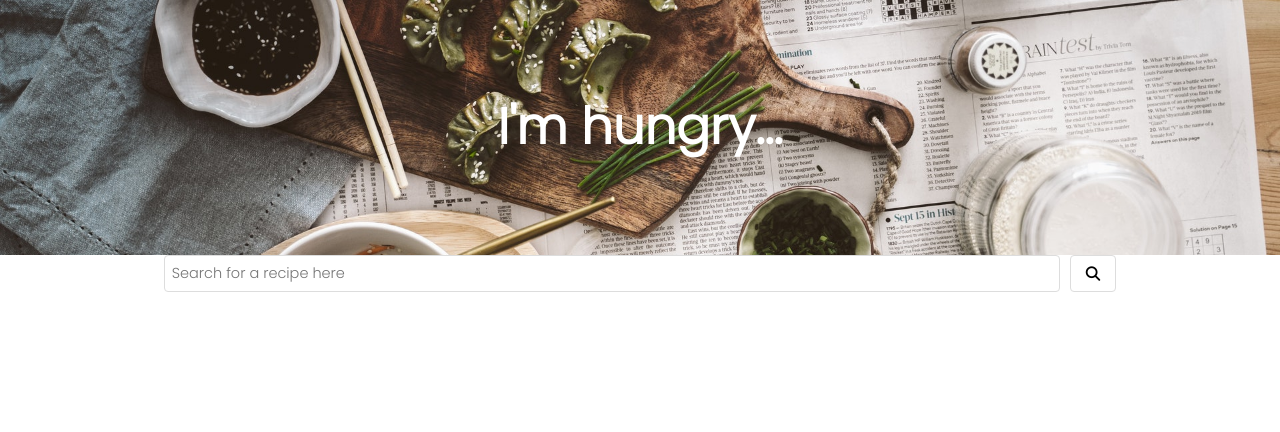
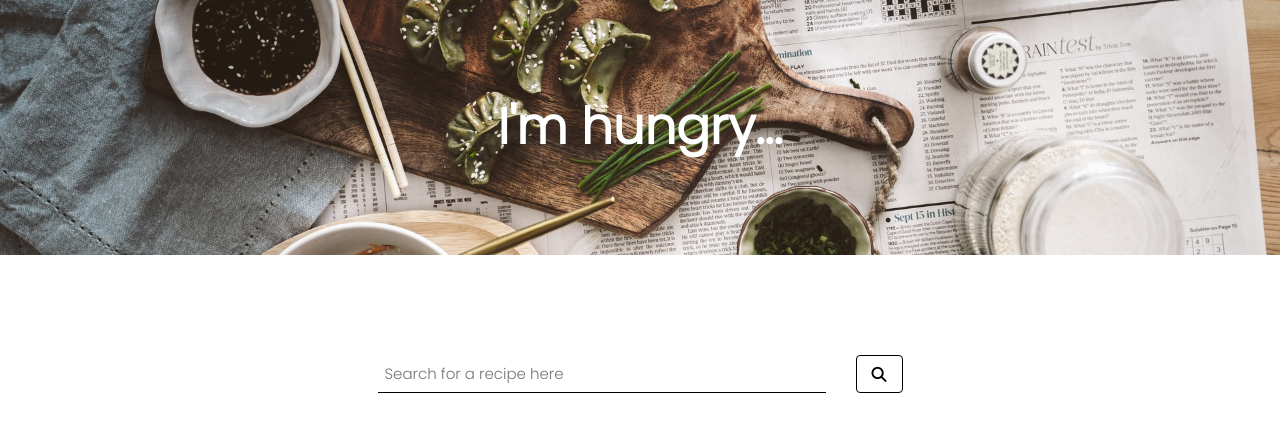
Before and after one commit to karynhuynh/recipe-react, a React (Create React App) app: page / in a window 1280 px wide. Shown: the top 432 px of the page. Built offline with nearby package versions, Linux system fonts and the light colour scheme; no server answers; the HTML template or start-up script is replaced by a standard one.

Commit message:
Updated css

```diff
--- a/src/Recipe.css
+++ b/src/Recipe.css
@@ -6,25 +6,29 @@
 
 .Recipe input,
 .Recipe button {
-  border: 1px solid #ddd;
-  border-radius: 4px;
-  font-size: 14.5px;
+  font-size: 15px;
+  margin-top: 100px;
 }
 
 .Recipe input {
   font-family: "Poppins", sans-serif;
-  width: 70%;
+  width: 35%;
   padding: 7px;
+  border: none;
+  border-bottom: 1px solid #000;
 }
 
 .Recipe button {
+  border: 1px solid #000;
+  border-radius: 4px;
   padding: 9.5px 15px;
+  color: #000;
   background: #fff;
-  margin-left: 10px;
+  margin-left: 30px;
   transition: 0.5s ease-in-out;
 }
 
 .Recipe button:hover {
+  background: #000;
   color: #fff;
-  background: #000;
 }
--- a/src/Results.css
+++ b/src/Results.css
@@ -3,15 +3,17 @@
   justify-content: center;
   align-items: center;
   flex-wrap: wrap;
-  margin: 100px 0;
+  margin: 100px auto;
+  max-width: 1250px;
 }
 
 .Results .results-card {
-  margin: 15px;
+  margin: 20px;
   padding: 25px;
   border: 1px solid #ddd;
   border-radius: 7px;
   transition: 0.55s ease-in-out;
+  box-shadow: 0 5px 10px rgba(0, 0, 0, 0.15);
 }
 
 .Results .results-card:hover {
```
